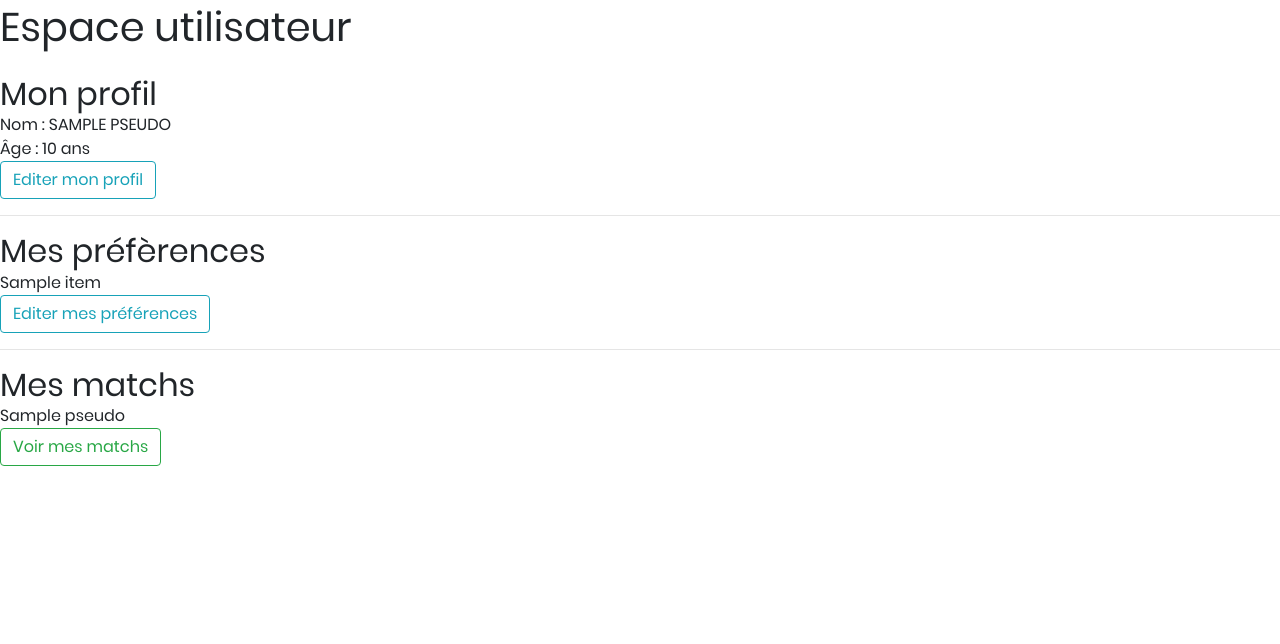
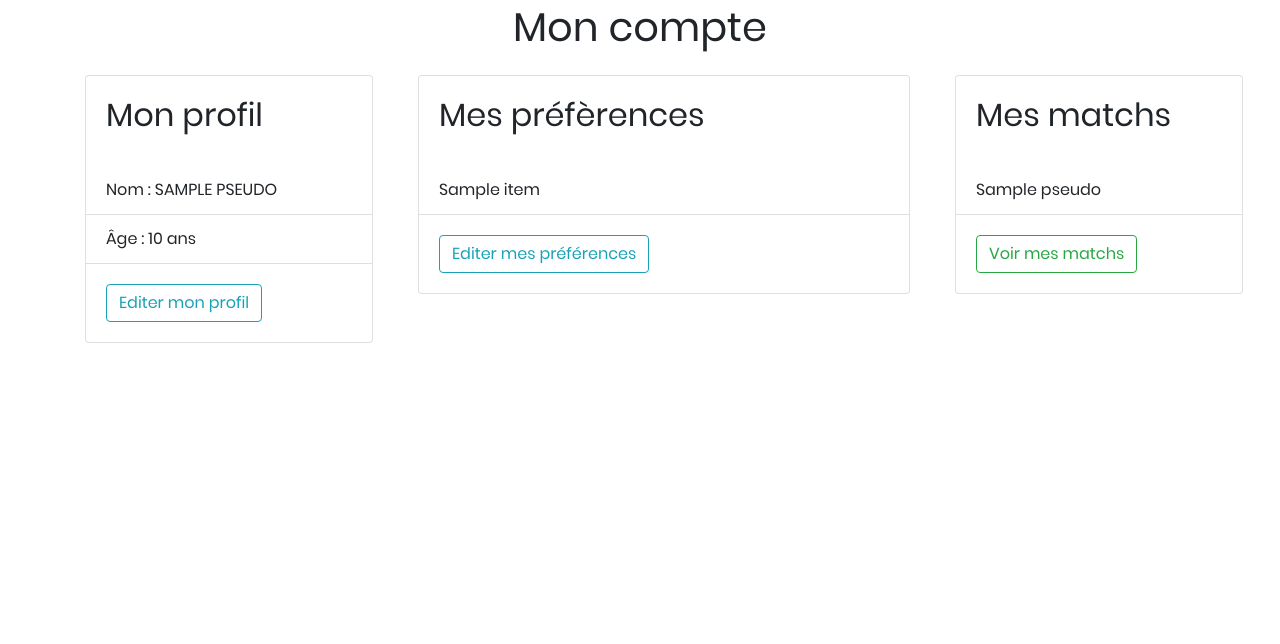
Before and after one commit to sandra-f/WhyNotYou, a PHP site: template templates/user/userinterface.html.twig in a window 1280 px wide. Shown: the part 53-697 px from the top of the page. Run offline with PHP 8.4, Linux system fonts and the light colour scheme; the template is opened without the code that fills it: most values are stand-ins (such as "Sample title", 1, 10 or a date in 2020); some libraries are stand-ins or nearby versions.

Commit message:
Refonte espace user avec système de cards

```diff
--- a/templates/user/userinterface.html.twig
+++ b/templates/user/userinterface.html.twig
@@ -1,78 +1,86 @@
 {% extends 'base.html.twig' %}
+
 
 {% block title %}Espace utilisateur{% endblock %}
 
+{% block body %}
+    <h1 class="text-center">Mon compte</h1>
 
-    {% block body %}
+<div class="container my-4">
+   <div class="row">
+      <div class="col-lg-3">
+         <div class="card" style="width: 18rem;">
+            <div class="card-body">
+               <h2 class="card-title">Mon profil</h2>
+            </div>
 
-    <h1>Espace utilisateur</h1>
-
-
-    <br/>
-    <h2> Mon profil</h2>
-    <ul>
-
-<li>Nom : {{ utilisateur.pseudo | upper }}</li>
-
-<li>Âge : {{ utilisateur.getAge() }} ans</li>
-
+            <ul class="list-group list-group-flush">
+               <li class="list-group-item">Nom : {{ utilisateur.pseudo | upper }}</li>
+               <li class="list-group-item">Âge : {{ utilisateur.getAge() }} ans</li>
 
                {% if utilisateur.ecolo == 1  %}
-
-   <li>Ecolo</li>
+               <li class="list-group-item">Ecolo</li>
                {% endif %}
 
                {% if utilisateur.vegan == 1  %}
-
-   <li>Vegan</li>
+               <li class="list-group-item">Vegan</li>
                {% endif %}
 
                {% if utilisateur.sportif == 1  %}
-
-   <li>Sportif</li>
+               <li class="list-group-item">Sportif</li>
                {% endif %}
 
                {% if utilisateur.econome == 1  %}
-
-   <li>Econome</li>
+               <li class="list-group-item">Econome</li>
                {% endif %}
 
                {% if utilisateur.fetard == 1  %}
+               <li class="list-group-item">Fêtard</li>
+               {% endif %}
 
-      <li>Fétard</li>
-{% endif %}
             </ul>
+            <div class="card-body">
                <a role="button" class="btn btn-outline-info" href="{{ path('edit_user',{ id: utilisateur.id}) }}">Editer mon profil</a>
-<hr/>
+            </div>
+         </div>
+      </div>
 
-<h2> Mes préfèrences</h2>
-
-   <ul>
+      <div class="col-lg-6">
+         <div class="card ml-5">
+            <div class="card-body">
+               <h2 class="card-title">Mes préfèrences</h2>
+            </div>
+            <ul class="list-group list-group-flush">
                {%for item in utilisateur.items%}
-   <li>
-   {{item.name}}
-   </li>
+               <li class="list-group-item">{{item.name}}</li>
                {%endfor%}
             </ul>
+            <div class="card-body">
                <a role="button" class="btn btn-outline-info" href="{{ path('preference',{ id: utilisateur.id}) }}">Editer mes préférences</a>
-<hr/>
+            </div>
+         </div>
+      </div>
 
-<h2> Mes matchs</h2>
 
-   <ul>
+      <div class="col-lg-3">
+         <div class="col-lg-6">
+            <div class="card" style="width: 18rem;">
+               <div class="card-body">
+                  <h2 class="card-title">Mes matchs</h2>
+               </div>
+               <ul class="list-group list-group-flush">
                   {%for user in match%}
-   <li>
-   {{user.pseudo}}
-   </li>
+                  <li class="list-group-item">{{user.pseudo}}</li>
                   {%endfor%}
                </ul>
-
+               <div class="card-body">
                   <button type="submit" class="btn btn-outline-success" href="{{ path('show_user',{ id: utilisateur.id}) }}">Voir mes matchs</button>
-
-
-
-
-
+               </div>
+            </div>
+         </div>
+      </div>
+  </div>
+</div>
 
 
 {% endblock %}
```
Lines whose indentation alone changed are shown as unchanged.
